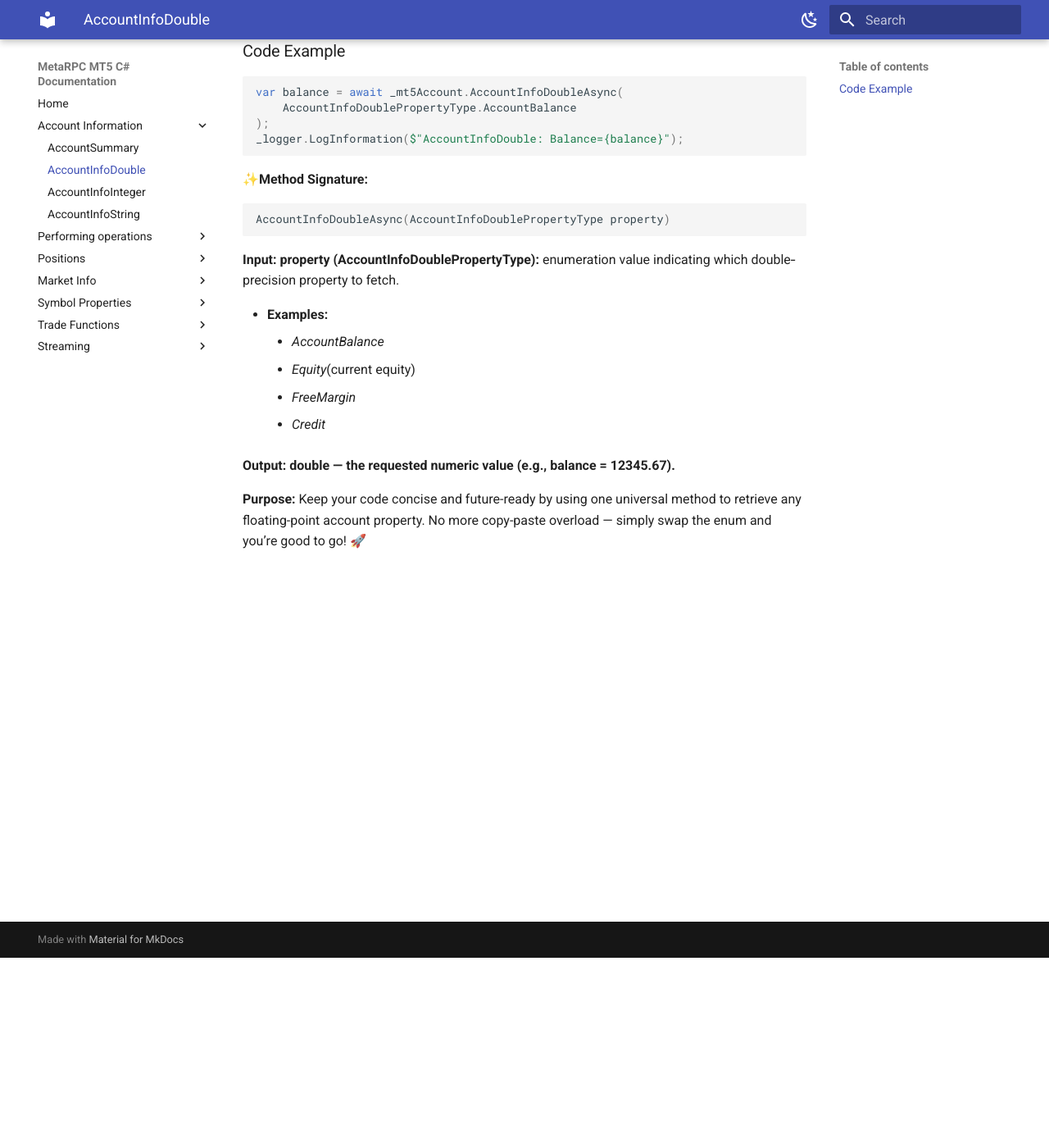
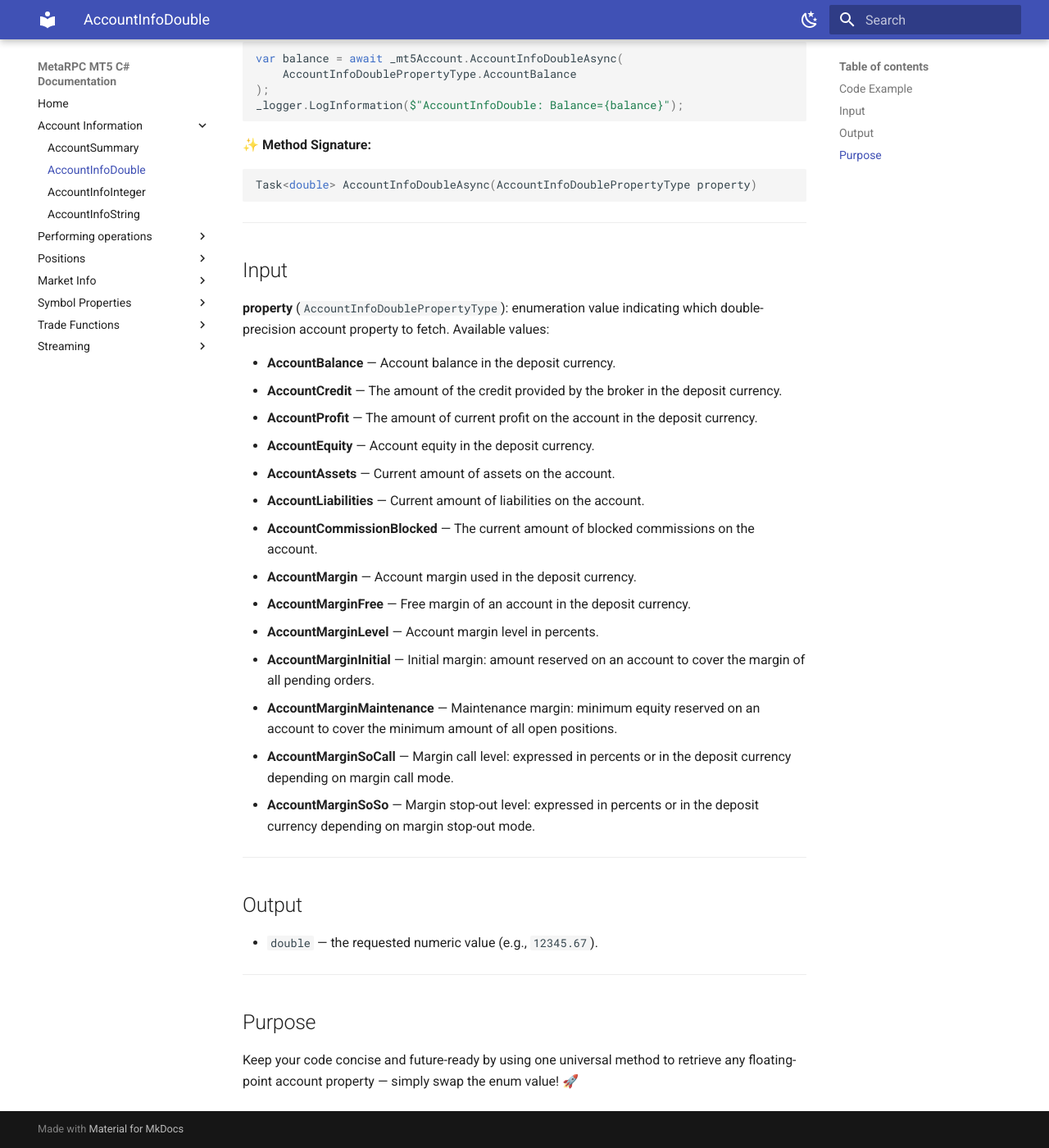
Before and after one commit to MetaRPC/CSharpMT5, an MkDocs documentation site: the page built from docs/account/AccountInfoDouble.md, in a window 1280 px wide and 1400 px high, scrolled down 232 px. Shown: the whole window at 82% size. Built offline with MkDocs 1.6.1 and Material for MkDocs 9.7.7, drawn with Linux system fonts in a browser that asks for light colours; some of the changed text lies outside the part shown.

Commit message:
Update AccountInfoDouble.md

````diff
--- a/docs/account/AccountInfoDouble.md
+++ b/docs/account/AccountInfoDouble.md
@@ -1,8 +1,7 @@
 # Getting a Double Account Property
 
 > **Request:** account balance (double) from MT5
-
- Fetch the account balance as a double
+> Fetch the account balance as a double
 
 ### Code Example
 
@@ -13,19 +12,41 @@ var balance = await _mt5Account.AccountInfoDoubleAsync(
 _logger.LogInformation($"AccountInfoDouble: Balance={balance}");
 ```
 
-✨**Method Signature:**
+✨ **Method Signature:**
+
 ```csharp
-AccountInfoDoubleAsync(AccountInfoDoublePropertyType property)
+Task<double> AccountInfoDoubleAsync(AccountInfoDoublePropertyType property)
 ```
 
- **Input: property (AccountInfoDoublePropertyType):** enumeration value indicating which double‐precision property to fetch.
+---
 
-* **Examples:**
-    * _AccountBalance_
-    * _Equity_(current equity)
-    *  _FreeMargin_
-    *   _Credit_
+## Input
 
- **Output: double — the requested numeric value (e.g., balance = 12345.67).**
+**property** (`AccountInfoDoublePropertyType`): enumeration value indicating which double-precision account property to fetch. Available values:
 
-**Purpose:** Keep your code concise and future-ready by using one universal method to retrieve any floating-point account property. No more copy-paste overload — simply swap the enum and you’re good to go! 🚀
+* **AccountBalance** — Account balance in the deposit currency.
+* **AccountCredit** — The amount of the credit provided by the broker in the deposit currency.
+* **AccountProfit** — The amount of current profit on the account in the deposit currency.
+* **AccountEquity** — Account equity in the deposit currency.
+* **AccountAssets** — Current amount of assets on the account.
+* **AccountLiabilities** — Current amount of liabilities on the account.
+* **AccountCommissionBlocked** — The current amount of blocked commissions on the account.
+* **AccountMargin** — Account margin used in the deposit currency.
+* **AccountMarginFree** — Free margin of an account in the deposit currency.
+* **AccountMarginLevel** — Account margin level in percents.
+* **AccountMarginInitial** — Initial margin: amount reserved on an account to cover the margin of all pending orders.
+* **AccountMarginMaintenance** — Maintenance margin: minimum equity reserved on an account to cover the minimum amount of all open positions.
+* **AccountMarginSoCall** — Margin call level: expressed in percents or in the deposit currency depending on margin call mode.
+* **AccountMarginSoSo** — Margin stop-out level: expressed in percents or in the deposit currency depending on margin stop-out mode.
+
+---
+
+## Output
+
+* `double` — the requested numeric value (e.g., `12345.67`).
+
+---
+
+## Purpose
+
+Keep your code concise and future-ready by using one universal method to retrieve any floating-point account property — simply swap the enum value! 🚀
````
